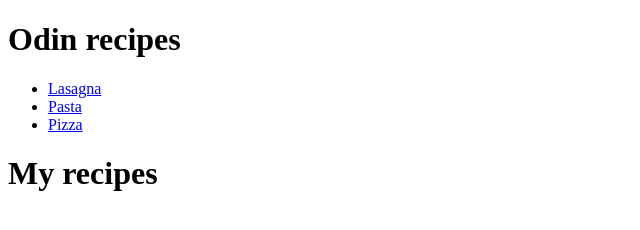
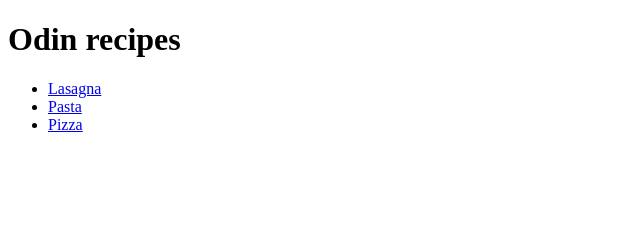
Before and after one commit to Oblakoru/odin-recipes, a plain HTML site: page index.html in a window 1280 px wide. Shown: the whole page, without its empty margins (0-640 px from the left). Drawn offline with Linux system fonts and the light colour scheme.

```diff
--- a/index.html
+++ b/index.html
@@ -19,8 +19,5 @@
             <a href="/recipes/pizza.html">Pizza</a>
         </li>
     </ul>
-    <h1>
-        My recipes
-    </h1>
 </body>
 </html>
```
